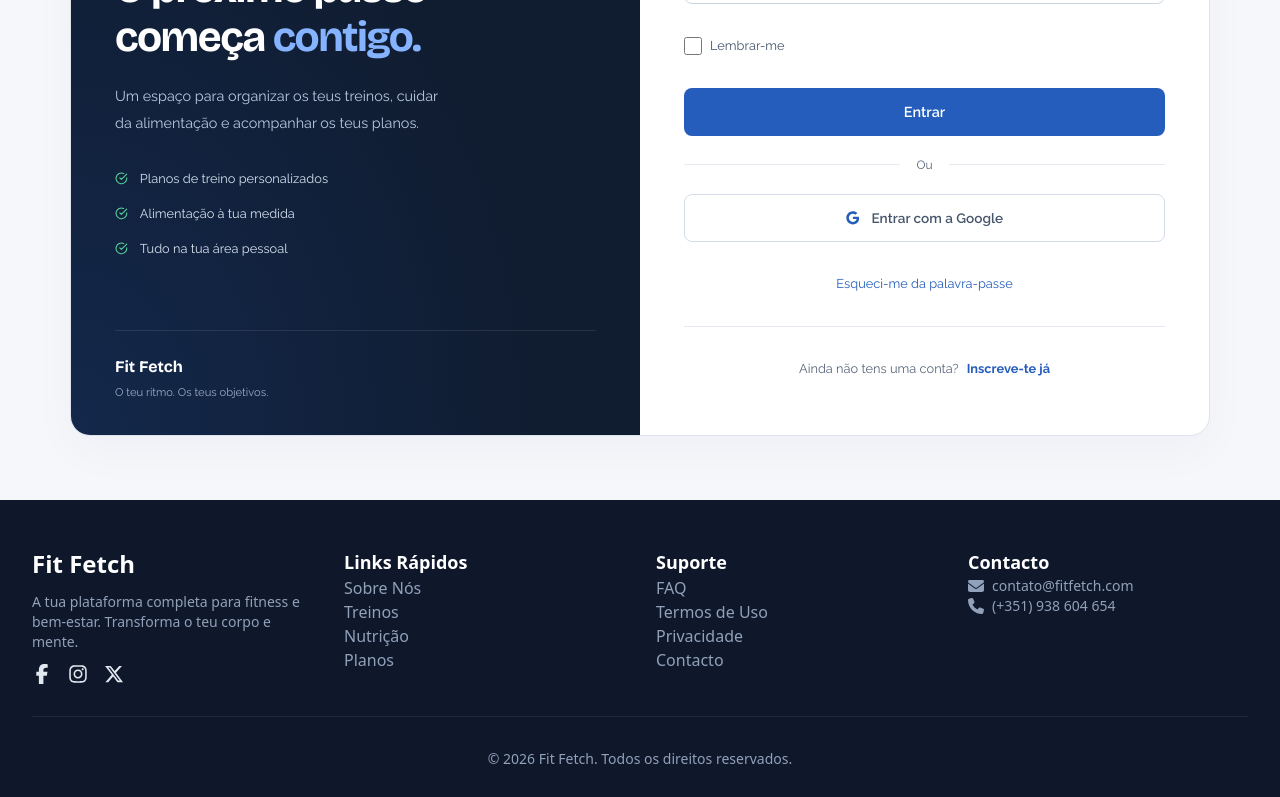
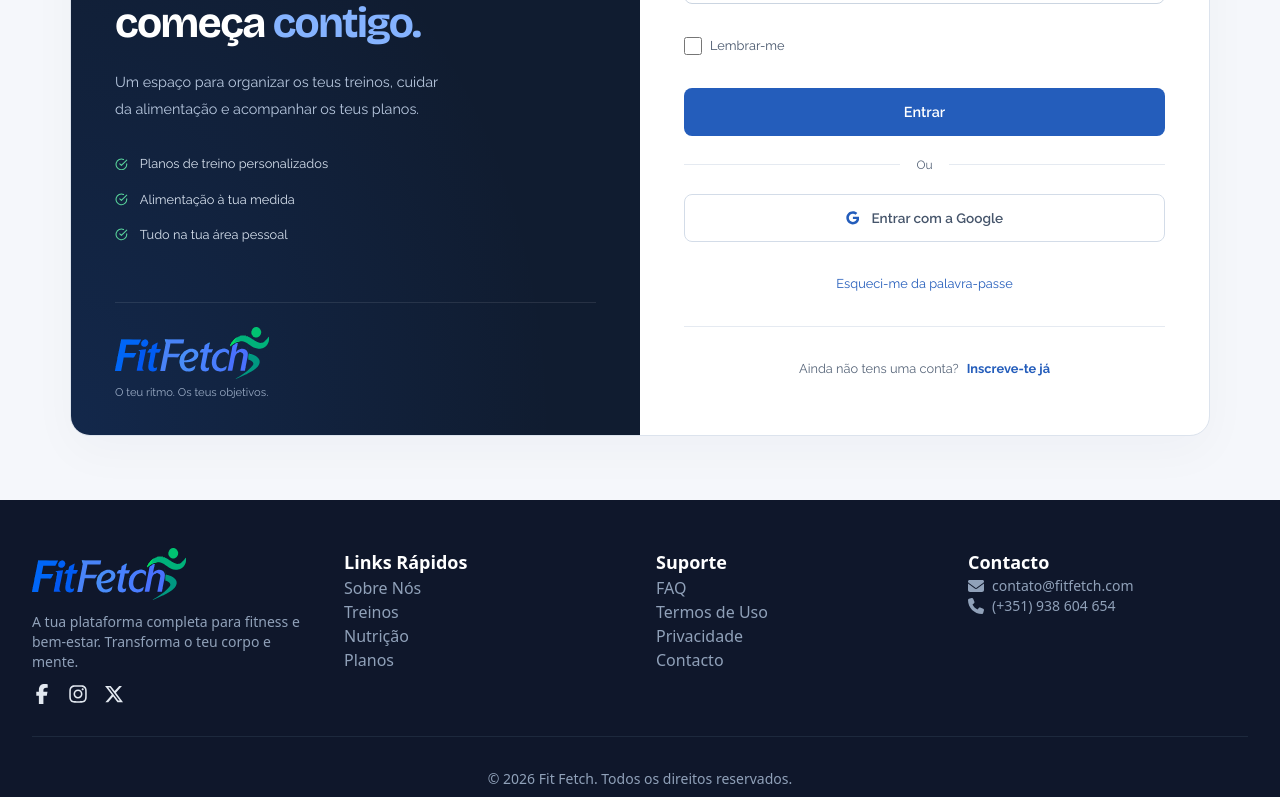
Before and after one commit to leonardojpires/fit-fetch, a React (Vite) app: page /entrar in a window 1280 px wide. Shown: the part 437-1234 px from the top of the page. Built offline with nearby package versions, Linux system fonts and the light colour scheme; no server answers.

Commit message:
refactor: replace plain text logo in few pages by the logo image

```diff
--- a/src/components/AdminSidebar/index.jsx
+++ b/src/components/AdminSidebar/index.jsx
@@ -53,7 +53,7 @@ export default function AdminSidebar() {
       >
         <div>
           <div className="brand">
-            Fit<span>Fetch</span>
+            <img src="/img/logos/ff_logo.svg" alt="Fit Fetch" width="154" height="52" />
             <small>ÁREA DE ADMINISTRAÇÃO</small>
           </div>
           <nav aria-label="Administração">
--- a/src/components/AuthLayout/index.jsx
+++ b/src/components/AuthLayout/index.jsx
@@ -53,7 +53,8 @@ export default function AuthLayout({ children, recovery = false }) {
             </ul>
           </div>
           <p className="ff-auth-signature">
-            Fit Fetch <span>O teu ritmo. Os teus objetivos.</span>
+            <img src="/img/logos/ff_logo.svg" alt="Fit Fetch" width="154" height="52" />
+            <span>O teu ritmo. Os teus objetivos.</span>
           </p>
         </aside>
         <div className="ff-auth-panel">{children}</div>
--- a/src/components/Footer/index.jsx
+++ b/src/components/Footer/index.jsx
@@ -18,7 +18,7 @@ const Footer = () => {
         <div className="grid grid-cols-1 md:grid-cols-4 gap-8 !pb-8">
 
           <div className="flex flex-col gap-3">
-            <h3 className="text-2xl font-bold text-white">Fit Fetch</h3>
+            <img src="/img/logos/ff_logo.svg" alt="Fit Fetch" width="154" height="52" className="w-[154px] h-auto" />
             <p className="text-sm text-slate-400">
               A tua plataforma completa para fitness e bem-estar. Transforma o teu corpo e mente.
             </p>
```
